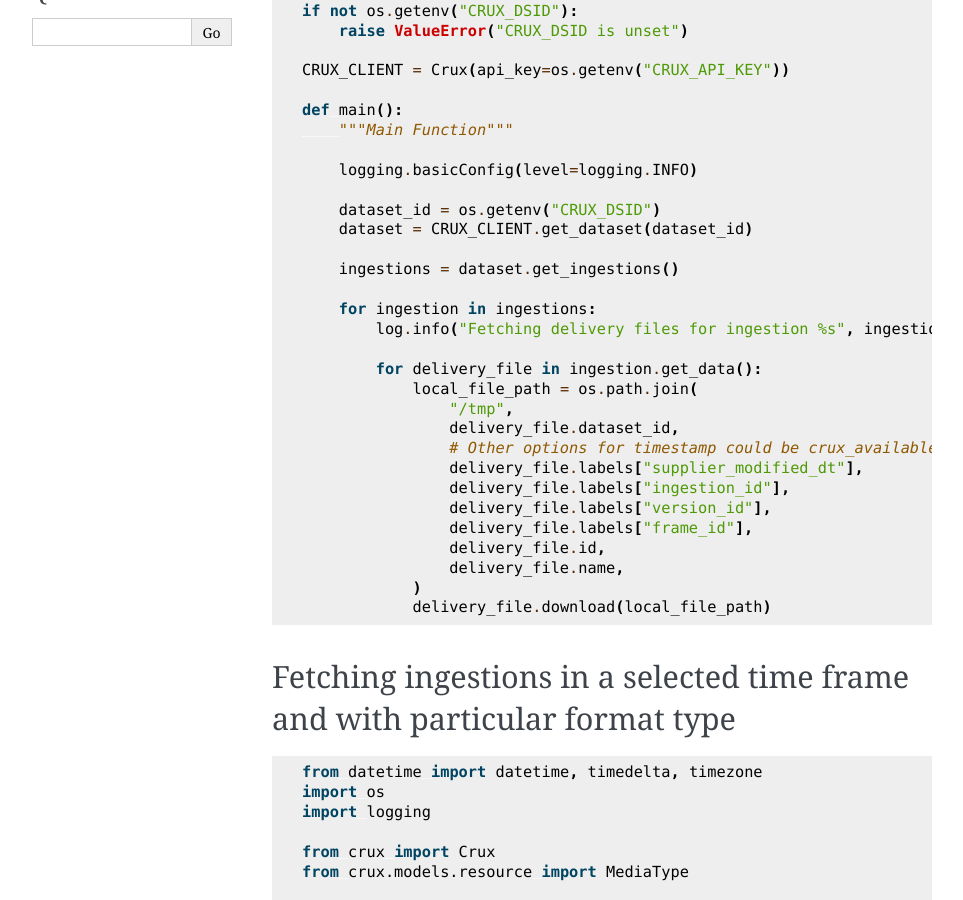
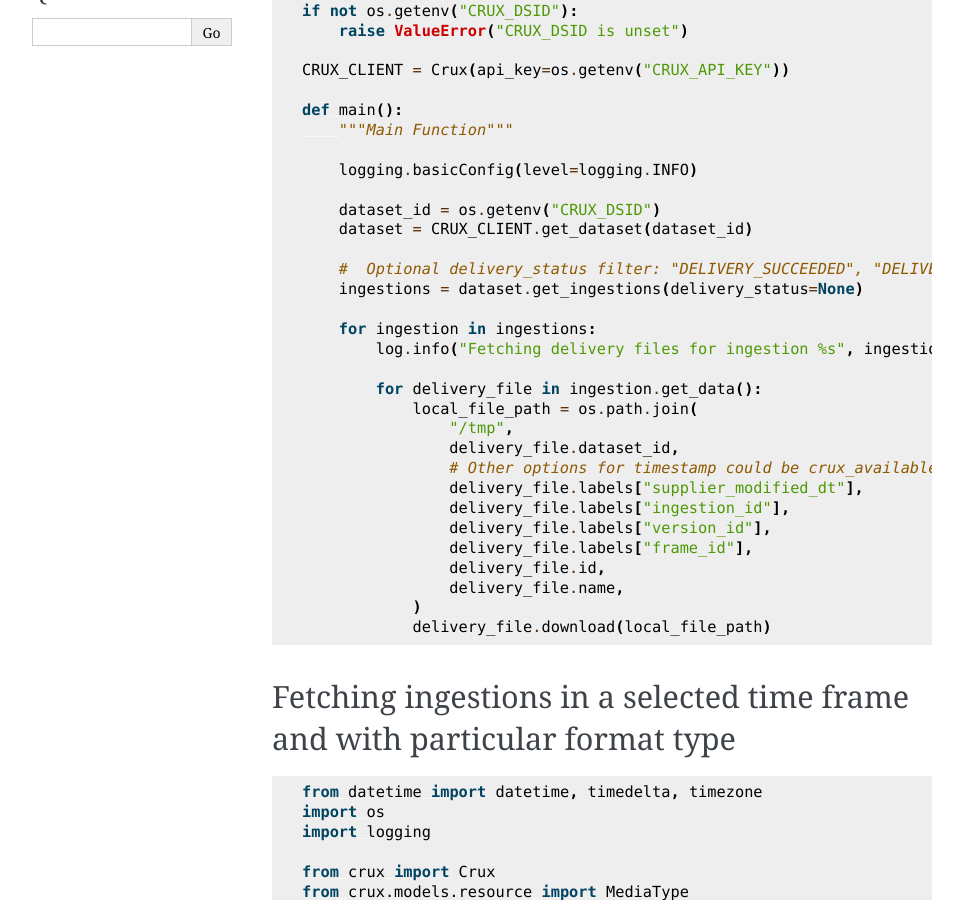
Before and after one commit to cruxinformatics/crux-python, a Sphinx documentation site: the page built from docs/ingestion.md, in a window 1280 px wide and 900 px high, scrolled down 419 px. Shown: the whole window, without its empty margins (148-1111 px from the left). Built offline with Sphinx 7.4.7, drawn with Linux system fonts in a browser that asks for light colours; pages that are not in the unit, such as notebooks, are missing from menus.

Commit message:
document filter

```diff
--- a/docs/ingestion.md
+++ b/docs/ingestion.md
@@ -28,7 +28,8 @@
     dataset_id = os.getenv("CRUX_DSID")
     dataset = CRUX_CLIENT.get_dataset(dataset_id)
 
-    ingestions = dataset.get_ingestions()
+    #  Optional delivery_status filter: "DELIVERY_SUCCEEDED", "DELIVERY_OBSOLETE", "DELIVERY_FAILED"
+    ingestions = dataset.get_ingestions(delivery_status=None)
 
     for ingestion in ingestions:
         log.info("Fetching delivery files for ingestion %s", ingestion.id)
@@ -82,7 +83,7 @@
     # Current Time
     end_date = datetime.now(timezone.utc).isoformat()
 
-    ingestions = dataset.get_ingestions(start_date=start_date, end_date=end_date)
+    ingestions = dataset.get_ingestions(start_date=start_date, end_date=end_date, delivery_status="DELIVERY_SUCCEEDED")
 
     for ingestion in ingestions:
         log.info("Fetching delivery files for ingestion %s", ingestion.id)
@@ -139,7 +140,7 @@
     # Current Time
     end_date = datetime.now(timezone.utc).isoformat()
 
-    ingestions = dataset.get_ingestions(start_date=start_date, end_date=end_date)
+    ingestions = dataset.get_ingestions(start_date=start_date, end_date=end_date, delivery_status="DELIVERY_SUCCEEDED")
 
     for ingestion in ingestions:
         log.info("Fetching delivery files for ingestion %s", ingestion.id)
```
